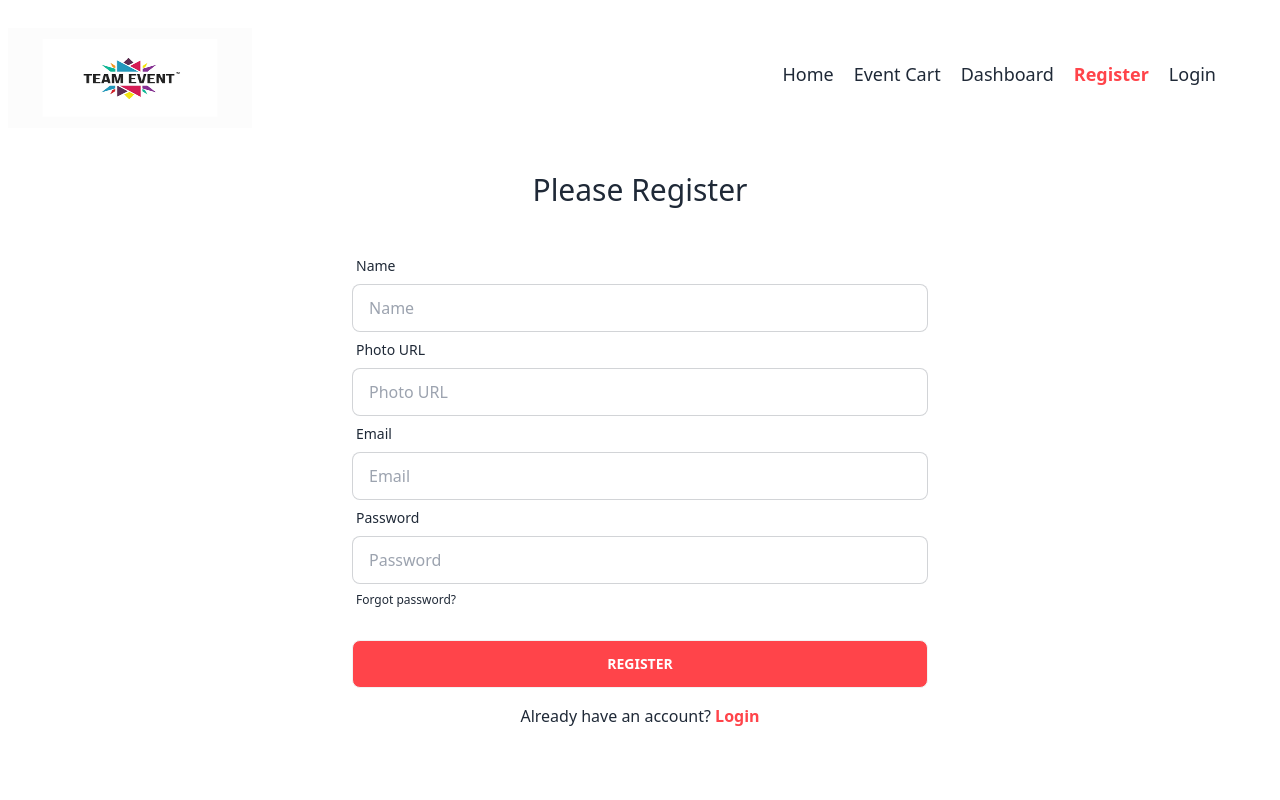
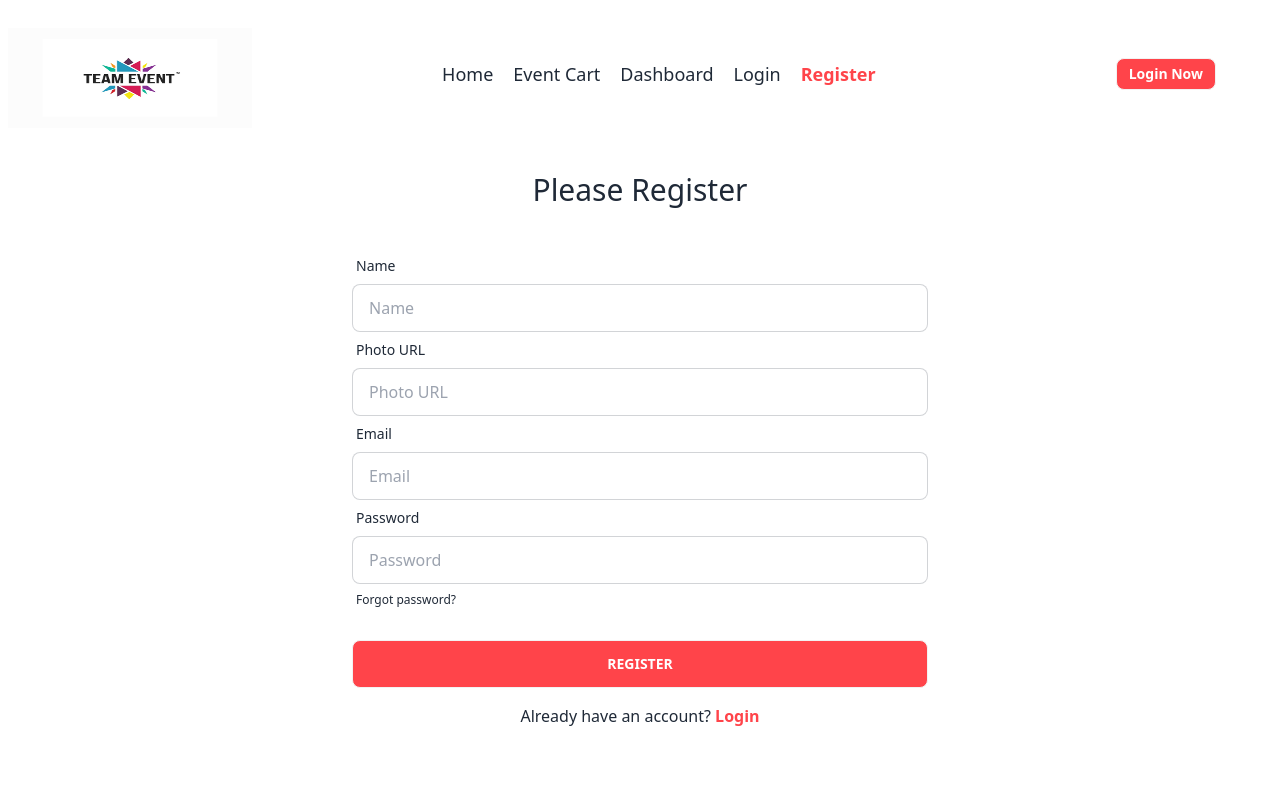
Before and after one commit to MdAshiqurRahman98/educational-and-training-event-management, a React (Vite) app: page /register in a window 1280 px wide. Shown: the top 800 px of the page. Built offline with nearby package versions, Linux system fonts and the light colour scheme; no server answers.

Commit message:
Navbar is updated

```diff
--- a/src/pages/Register/Register.jsx
+++ b/src/pages/Register/Register.jsx
@@ -42,7 +42,7 @@ const Register = () => {
                     <label className="label">
                         <span className="label-text font-medium">Photo URL</span>
                     </label>
-                    <input type="text" required name="photo" placeholder="Photo URL" className="input input-bordered" />
+                    <input type="text" name="photo" placeholder="Photo URL" className="input input-bordered" />
                 </div>
                 <div className="form-control">
                     <label className="label">
--- a/src/pages/Shared/Navbar/Navbar.jsx
+++ b/src/pages/Shared/Navbar/Navbar.jsx
@@ -16,7 +16,7 @@ const Navbar = () => {
         <div>
             <nav className="flex justify-between py-1 mb-3 items-center">
                 <figure><img className="w-[300px] h-[100px] -ml-14 mt-2" src="/public/logo.png" alt="" /></figure>
-                <ul className="flex gap-5">
+                <ul className="flex gap-5 flex-1 items-center justify-end">
                     <li className="text-lg">
                         <NavLink
                             to="/"
@@ -63,7 +63,25 @@ const Navbar = () => {
                     </li>
 
                     <li className="text-lg">
-                        <NavLink
+                        {
+                            !user && <NavLink
+                                to="/login"
+                                className={({ isActive, isPending }) =>
+                                    isPending
+                                        ? "pending"
+                                        : isActive
+                                            ? "text-[#FF444A] text-lg font-bold"
+                                            : ""
+                                }
+                            >
+                                Login
+                            </NavLink>
+                        }
+                    </li>
+
+                    <li className="text-lg">
+                        {
+                            !user && <NavLink
                                 to="/register"
                                 className={({ isActive, isPending }) =>
                                     isPending
@@ -74,32 +92,6 @@ const Navbar = () => {
                                 }
                             >
                                 Register
-                        </NavLink>
-                    </li>
-
-                    <li className="text-lg">
-                        {
-                            user ? <>
-                                <span className="mr-1 ml-24">{user.email}</span>
-                                <span className="mr-3">{user.displayName}</span>
-                                <span className="mr-3"><img src={user.photoURL} alt="" /></span>
-                                <NavLink
-                                    onClick={handleLogOut}
-                                >
-                                    Logout
-                                </NavLink>
-                            </>
-                                : <NavLink
-                                    to="/login"
-                                    className={({ isActive, isPending }) =>
-                                        isPending
-                                            ? "pending"
-                                            : isActive
-                                                ? "text-[#FF444A] text-lg font-bold"
-                                                : ""
-                                    }
-                                >
-                                    Login
                             </NavLink>
                         }
                     </li>
@@ -117,6 +109,27 @@ const Navbar = () => {
                         }
                     </li> */}
                 </ul>
+                <ul>
+                    <li className="text-lg ml-60">
+                        {
+                            user ? <div className="flex items-center">
+                                <span>{user.email}</span>
+                                <span className="mr-1">{user.displayName}</span>
+                                <span className="mr-1"><img className="rounded-full w-9" src={user.photoURL} alt="" /></span>
+                                <NavLink
+                                    onClick={handleLogOut}
+                                >
+                                    <button className="btn btn-sm normal-case text-white bg-[#FF444A] hover:bg-[#FF444A]">Logout</button>
+                                </NavLink>
+                            </div>
+                                : <NavLink
+                                    to="/login"
+                                >
+                                    <button className="btn btn-sm normal-case text-white bg-[#FF444A] hover:bg-[#FF444A]">Login Now</button>
+                                </NavLink>
+                        }
+                    </li>
+                </ul>
             </nav>
         </div>
     );
```
Lines whose indentation alone changed are shown as unchanged.
